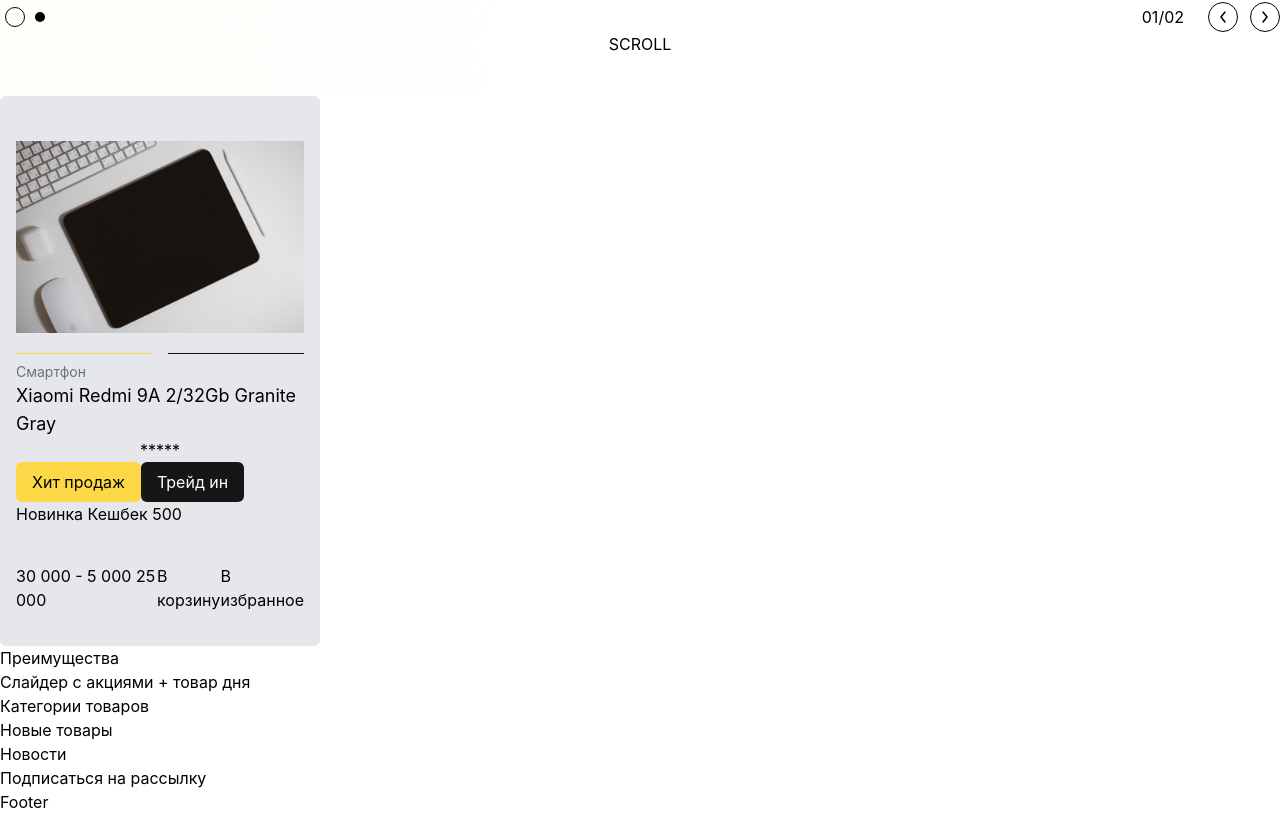
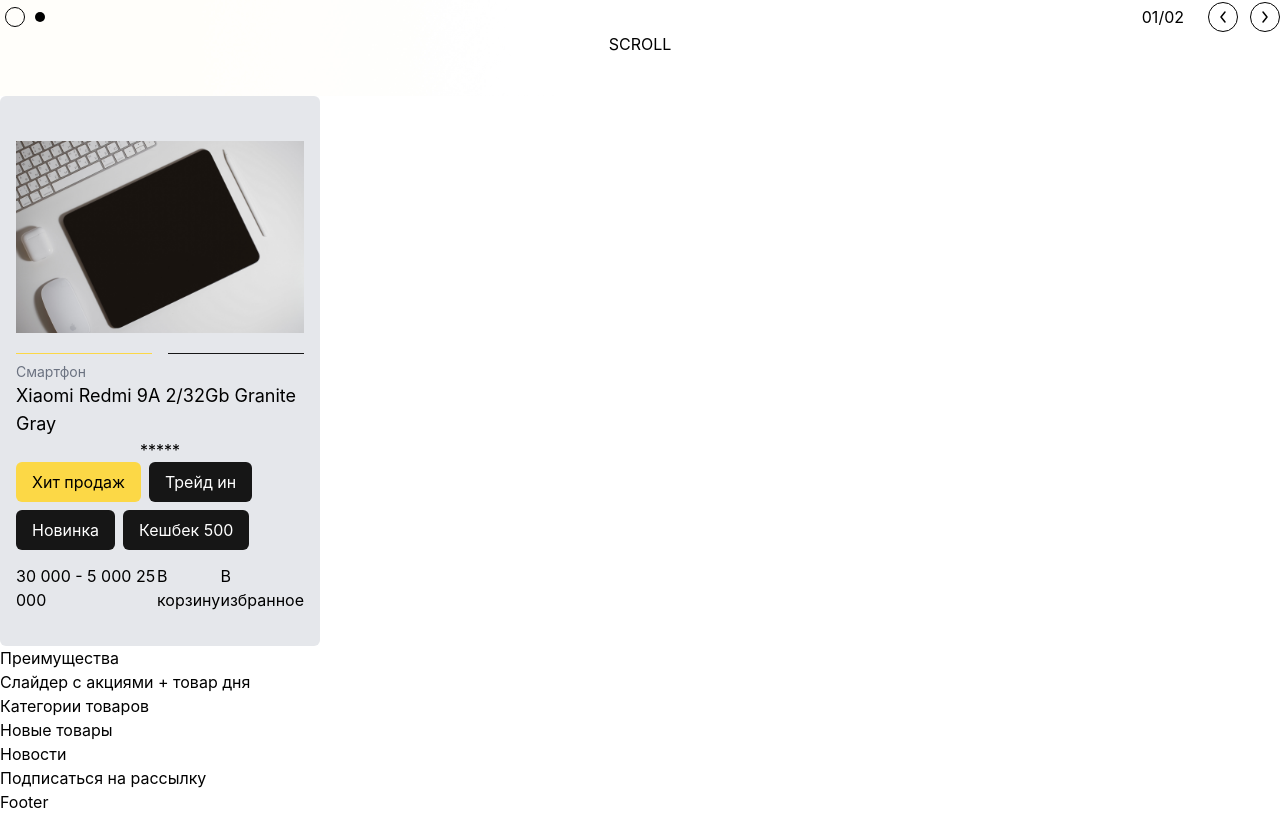
Before and after one commit to DanielEsh/universal-shop, a Next.js app in the folder client/portal/: page / in a window 1280 px wide. Shown: the part 704-1518 px from the top of the page. Built offline with nearby package versions, Linux system fonts and the light colour scheme.

Commit message:
feat: Tags

```diff
--- a/client/portal/components/cards/ProductCard/ProductCard.tsx
+++ b/client/portal/components/cards/ProductCard/ProductCard.tsx
@@ -3,7 +3,7 @@
 import { useKeenSlider } from 'keen-slider/react'
 import Image1 from 'public/images/hero6.jpg'
 import Image2 from 'public/images/category.png'
-import { Tag } from '@/components/ui/Tags'
+import { Tags, Tag } from '@/components/ui/Tags'
 
 const mockCardInfo = {
     images: [
@@ -112,16 +112,20 @@
                     *****
                 </span>
 
-                <div>
+                <Tags>
                     <Tag>
                         Хит продаж
                     </Tag>
                     <Tag color="secondary">
                         Трейд ин
                     </Tag>
-                    Новинка
-                    Кешбек 500
-                </div>
+                    <Tag color="secondary">
+                        Новинка
+                    </Tag>
+                    <Tag color="secondary">
+                        Кешбек 500
+                    </Tag>
+                </Tags>
 
                 <div className="flex mt-auto">
                     30 000 - 5 000
--- /dev/null
+++ b/client/portal/components/ui/Tags/Tags.tsx
@@ -0,0 +1,22 @@
+import {
+    ReactNode,
+    FC,
+} from 'react'
+
+export type TagsProps = {
+    children: ReactNode
+    count?: number
+    displayCount?: number
+}
+
+export const Tags: FC<TagsProps> = (props) => {
+    const {
+        children,
+    } = props
+
+    return (
+        <div className="flex flex-wrap gap-2">
+            {children}
+        </div>
+    )
+}
--- a/client/portal/components/ui/Tags/index.ts
+++ b/client/portal/components/ui/Tags/index.ts
@@ -1,4 +1,5 @@
 import { Tag, TagProps } from './Tag'
+import { Tags, TagsProps } from './Tags'
 
-export { Tag }
-export type { TagProps }
+export { Tag, Tags }
+export type { TagProps, TagsProps }
```
